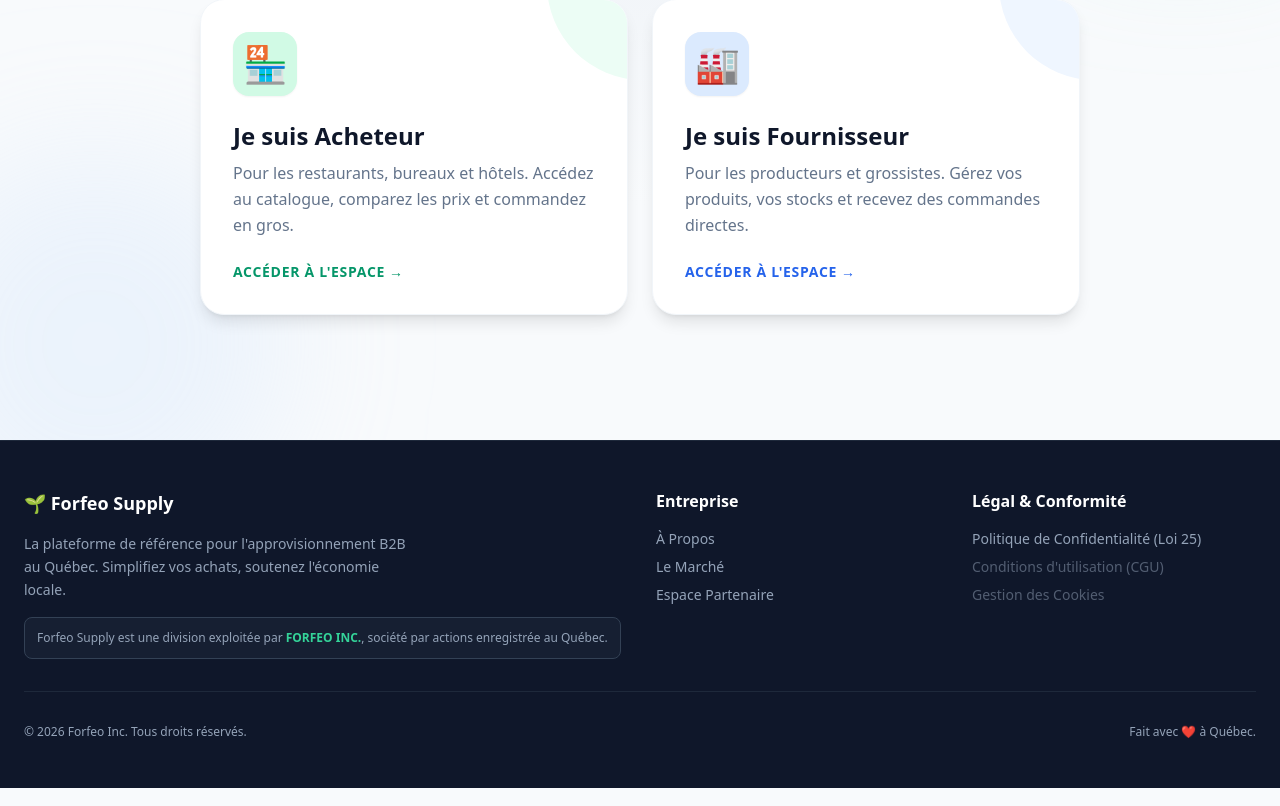
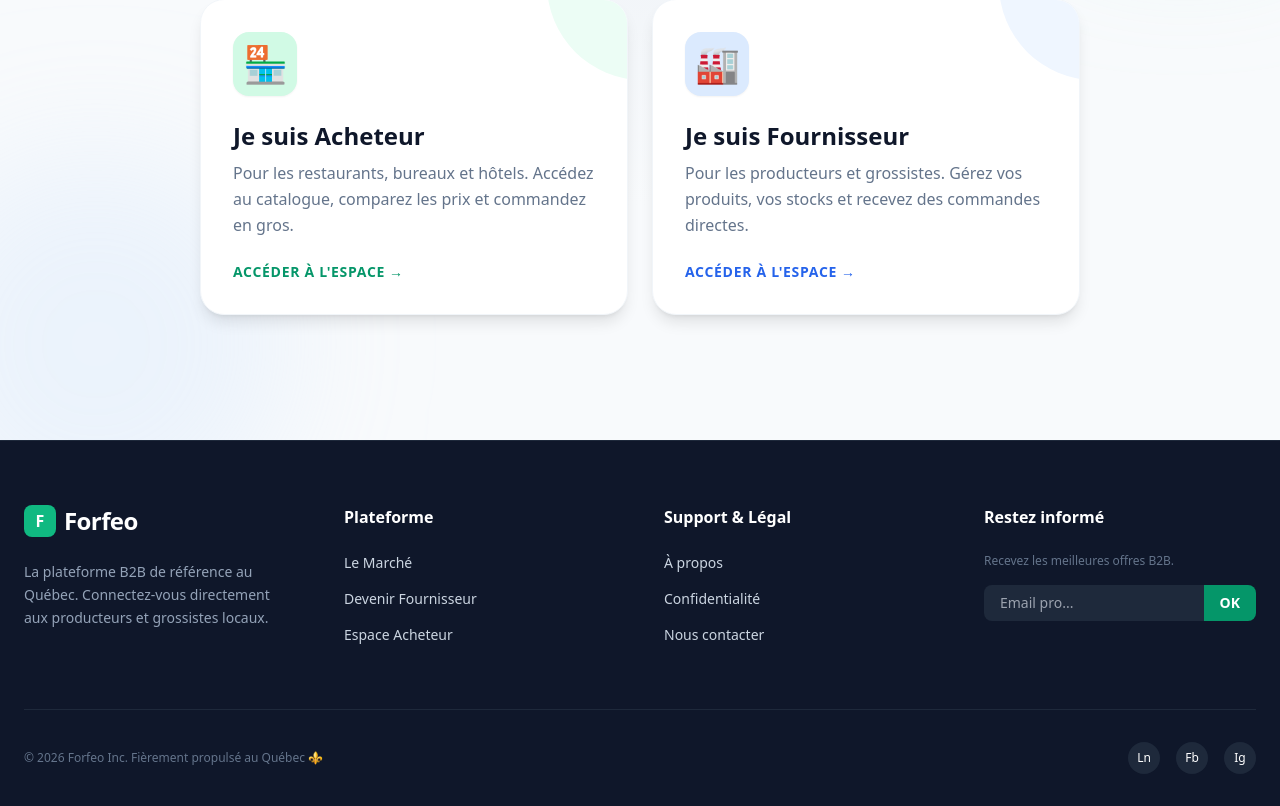
Before and after one commit to forfeo2005/forfeo-supply, a React (Vite) app in the folder frontend/: page /login in a window 1280 px wide. Shown: the part 360-1166 px from the top of the page. Built offline with nearby package versions, Linux system fonts and the light colour scheme.

Commit message:
Update Footer.jsx

```diff
--- a/frontend/src/components/Footer.jsx
+++ b/frontend/src/components/Footer.jsx
@@ -2,54 +2,64 @@ import React from 'react';
 import { Link } from 'react-router-dom';
 
 const Footer = () => {
-  const currentYear = new Date().getFullYear();
+  return (
+    <footer className="bg-slate-900 text-slate-300 pt-16 pb-8 border-t border-slate-800">
+      <div className="max-w-7xl mx-auto px-6">
 
-  return (
-    <footer className="bg-slate-900 text-slate-400 py-12 border-t border-slate-800">
-      <div className="max-w-7xl mx-auto px-6">
-        <div className="grid md:grid-cols-4 gap-8 mb-8">
-
-          {/* Colonne 1 : Identité */}
-          <div className="col-span-1 md:col-span-2">
-            <h3 className="text-white text-lg font-bold mb-4 flex items-center gap-2">
-              🌱 Forfeo Supply
-            </h3>
-            <p className="text-sm leading-relaxed max-w-sm mb-4">
-              La plateforme de référence pour l'approvisionnement B2B au Québec.
-              Simplifiez vos achats, soutenez l'économie locale.
+        <div className="grid grid-cols-1 md:grid-cols-4 gap-12 mb-16">
+          {/* COLONNE 1 : MARQUE */}
+          <div className="col-span-1 md:col-span-1">
+            <div className="flex items-center gap-2 mb-6">
+              <div className="w-8 h-8 bg-emerald-500 rounded-lg flex items-center justify-center text-white font-bold">F</div>
+              <span className="text-2xl font-bold text-white tracking-tight">Forfeo</span>
+            </div>
+            <p className="text-sm leading-relaxed text-slate-400">
+              La plateforme B2B de référence au Québec. Connectez-vous directement aux producteurs et grossistes locaux.
             </p>
-            {/* MENTION OBLIGATOIRE SOCIÉTÉ MÈRE */}
-            <div className="text-xs bg-slate-800/50 p-3 rounded-lg border border-slate-700 inline-block">
-              Forfeo Supply est une division exploitée par <strong className="text-emerald-400">FORFEO INC.</strong>,
-              société par actions enregistrée au Québec.
-            </div>
           </div>
 
-          {/* Colonne 2 : Liens */}
+          {/* COLONNE 2 : LIENS */}
           <div>
-            <h4 className="text-white font-bold mb-4">Entreprise</h4>
-            <ul className="space-y-2 text-sm">
-              <li><Link to="/about" className="hover:text-emerald-400 transition">À Propos</Link></li>
+            <h4 className="text-white font-bold mb-6">Plateforme</h4>
+            <ul className="space-y-4 text-sm">
               <li><Link to="/market" className="hover:text-emerald-400 transition">Le Marché</Link></li>
-              <li><Link to="/login" className="hover:text-emerald-400 transition">Espace Partenaire</Link></li>
+              <li><Link to="/login" className="hover:text-emerald-400 transition">Devenir Fournisseur</Link></li>
+              <li><Link to="/login" className="hover:text-emerald-400 transition">Espace Acheteur</Link></li>
             </ul>
           </div>
 
-          {/* Colonne 3 : Légal */}
+          {/* COLONNE 3 : LÉGAL */}
           <div>
-            <h4 className="text-white font-bold mb-4">Légal & Conformité</h4>
-            <ul className="space-y-2 text-sm">
-              <li><Link to="/privacy" className="hover:text-emerald-400 transition">Politique de Confidentialité (Loi 25)</Link></li>
-              <li><span className="cursor-not-allowed opacity-50">Conditions d'utilisation (CGU)</span></li>
-              <li><span className="cursor-not-allowed opacity-50">Gestion des Cookies</span></li>
+            <h4 className="text-white font-bold mb-6">Support & Légal</h4>
+            <ul className="space-y-4 text-sm">
+              <li><Link to="/about" className="hover:text-emerald-400 transition">À propos</Link></li>
+              <li><Link to="/privacy" className="hover:text-emerald-400 transition">Confidentialité</Link></li>
+              <li><a href="mailto:support@forfeo.com" className="hover:text-emerald-400 transition">Nous contacter</a></li>
             </ul>
+          </div>
+
+          {/* COLONNE 4 : NEWSLETTER (Fake mais joli) */}
+          <div>
+            <h4 className="text-white font-bold mb-6">Restez informé</h4>
+            <p className="text-xs text-slate-500 mb-4">Recevez les meilleures offres B2B.</p>
+            <div className="flex">
+              <input type="email" placeholder="Email pro..." className="bg-slate-800 border-none rounded-l-lg text-white px-4 py-2 w-full focus:ring-1 focus:ring-emerald-500 outline-none text-sm" />
+              <button className="bg-emerald-600 hover:bg-emerald-500 text-white px-4 py-2 rounded-r-lg font-bold text-sm transition">OK</button>
+            </div>
           </div>
         </div>
 
-        <div className="border-t border-slate-800 pt-8 flex flex-col md:flex-row justify-between items-center text-xs">
-          <p>© {currentYear} Forfeo Inc. Tous droits réservés.</p>
-          <p className="mt-2 md:mt-0">Fait avec ❤️ à Québec.</p>
+        {/* BAS DE PAGE */}
+        <div className="border-t border-slate-800 pt-8 flex flex-col md:flex-row justify-between items-center gap-4">
+          <p className="text-xs text-slate-500">© 2026 Forfeo Inc. Fièrement propulsé au Québec ⚜️</p>
+          <div className="flex gap-4">
+            {/* Icônes sociales (fictives) */}
+            <div className="w-8 h-8 rounded-full bg-slate-800 flex items-center justify-center hover:bg-emerald-600 transition cursor-pointer text-xs text-white">Ln</div>
+            <div className="w-8 h-8 rounded-full bg-slate-800 flex items-center justify-center hover:bg-emerald-600 transition cursor-pointer text-xs text-white">Fb</div>
+            <div className="w-8 h-8 rounded-full bg-slate-800 flex items-center justify-center hover:bg-emerald-600 transition cursor-pointer text-xs text-white">Ig</div>
+          </div>
         </div>
+
       </div>
     </footer>
   );
```
